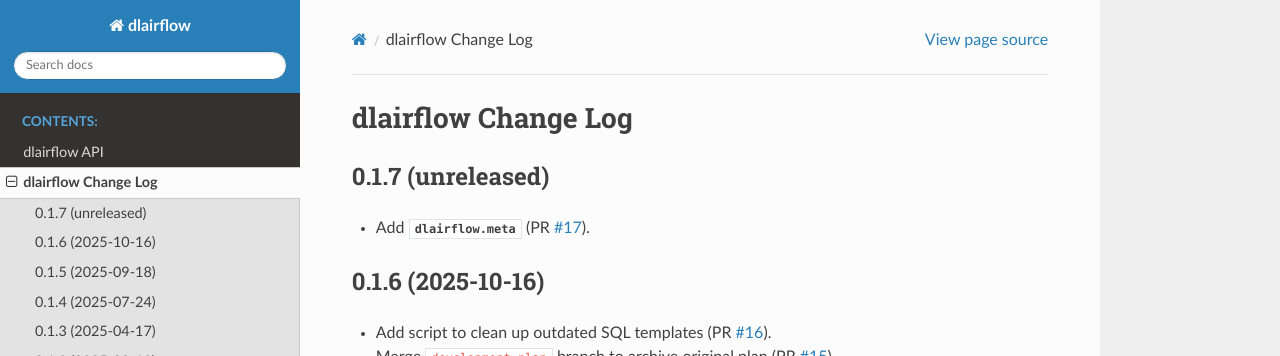
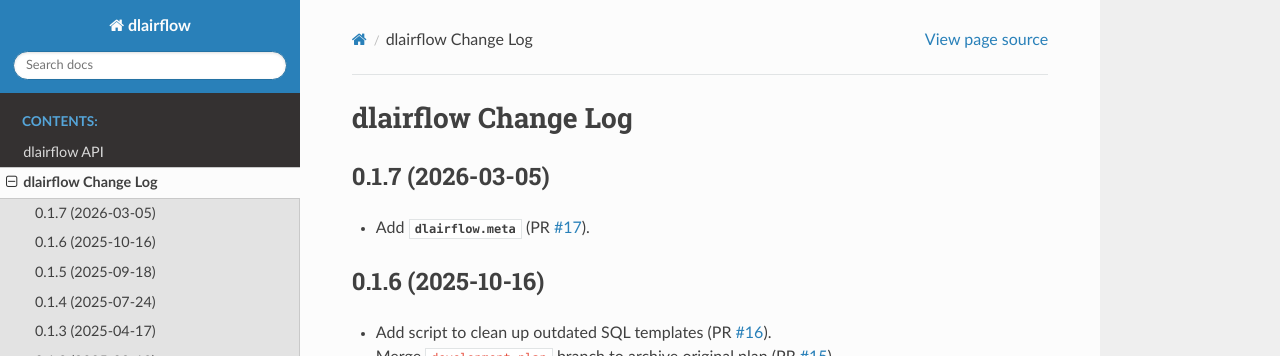
Before and after one commit to astro-datalab/dlairflow, a Sphinx documentation site: the page built from docs/changes.rst, in a window 1280 px wide and 1209 px high. Shown: the top 356 px of the window. Built offline with Sphinx 7.4.7 and the Read the Docs theme 3.1.0, drawn with Linux system fonts in a browser that asks for light colours.

Commit message:
preparing for next tag

```diff
--- a/dlairflow/__init__.py
+++ b/dlairflow/__init__.py
@@ -9,4 +9,4 @@ Reusable code components for building `Apache Airflow®`_ DAGs.
 .. _`Apache Airflow®`: https://airflow.apache.org
 """
 
-__version__ = '0.1.7.dev120'
+__version__ = '0.1.7'
--- a/docs/changes.rst
+++ b/docs/changes.rst
@@ -2,7 +2,7 @@
 dlairflow Change Log
 ====================
 
-0.1.7 (unreleased)
+0.1.7 (2026-03-05)
 ------------------
 
 * Add :mod:`dlairflow.meta` (PR `#17`_).
```
